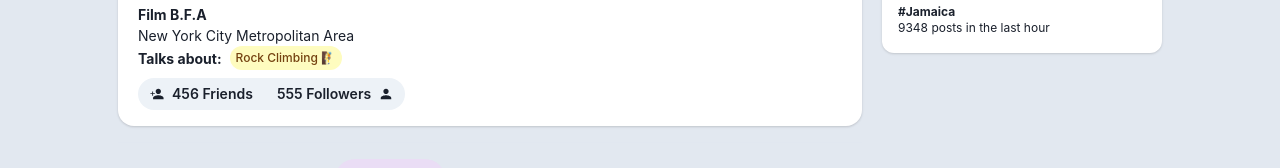
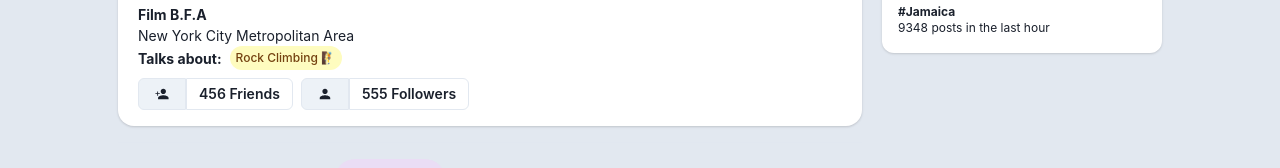
Before and after one commit to ColleagueApp/colleague, a React (Create React App) app in the folder client/: page / in a window 1280 px wide. Shown: the part 587-755 px from the top of the page. Built offline with nearby package versions, Linux system fonts and the light colour scheme.

Commit message:
Feat: Add befriend + follow buttons - Fix key/children behavior in PostsTab and SideBar componnets. - Other tweaks and fixes.

```diff
--- a/client/src/components/ProfileTabs/PostsTab/PostsTab.tsx
+++ b/client/src/components/ProfileTabs/PostsTab/PostsTab.tsx
@@ -1,6 +1,6 @@
 import React, { type ReactElement } from "react";
 import { PiSignpostFill } from "react-icons/pi";
-import { Flex, Divider } from "@chakra-ui/react";
+import { Flex, Divider, Box } from "@chakra-ui/react";
 import PostCard, { type PostCardProps } from "../../PostCard/PostCard";
 import { ProfilePanel, ProfileTab } from "../ProfileTabs";
 
@@ -17,7 +17,7 @@ function fetchPosts(): PostCardProps[] {
     {
       postBody: "Hello y'all just posting this piece!",
       profileID: "19282",
-      postID: "11233",
+      postID: "11234",
       postLikeCount: 234,
       postMediaType: "image",
       postMediaSrc:
@@ -52,7 +52,7 @@ export function PostsPanel(): ReactElement {
               postMediaType,
               postTopComment,
             }: PostCardProps) => (
-              <>
+              <Box key={`post-${postID}`}>
                 <PostCard
                   postBody={postBody}
                   postID={postID}
@@ -64,7 +64,7 @@ export function PostsPanel(): ReactElement {
                   postTopComment={postTopComment}
                 />
                 <Divider my={4} colorScheme="colleaguePurple" />
-              </>
+              </Box>
             ),
           )}
         </Flex>
--- a/client/src/components/ProfileWall/ProfileWall.tsx
+++ b/client/src/components/ProfileWall/ProfileWall.tsx
@@ -14,6 +14,8 @@ import {
   TagLabel,
   type ThemeTypings,
   useColorModeValue,
+  IconButton,
+  Stack,
 } from "@chakra-ui/react";
 import React, { type ReactElement } from "react";
 import { IoMdPerson, IoMdPersonAdd } from "react-icons/io";
@@ -128,12 +130,12 @@ export default function ProfileWall(): ReactElement {
                   interestName,
                 }) => (
                   <Tag
+                    key={interestID}
                     px={1.5}
                     variant="subtle"
                     rounded="full"
                     fontSize="sm"
                     colorScheme={interestColorScheme}
-                    id={interestID}
                   >
                     <TagLabel fontSize="xs">
                       {interestName} {interestEmoji}
@@ -142,22 +144,30 @@ export default function ProfileWall(): ReactElement {
                 ),
               )}
             </HStack>
-            <ButtonGroup rounded="full" size="sm" isAttached my={2}>
-              <Button
-                rounded="full"
-                leftIcon={<Icon as={IoMdPersonAdd} />}
-                aria-label=""
-              >
-                {friends} Friends
-              </Button>
-              <Button
-                rounded="full"
-                rightIcon={<Icon as={IoMdPerson} />}
-                aria-label=""
-              >
-                {followers} Followers
-              </Button>
-            </ButtonGroup>
+            <Stack direction="row">
+              <ButtonGroup size="sm" my={2} isAttached>
+                <IconButton
+                  aria-label="Add friend"
+                  px={4}
+                  borderWidth={1}
+                  icon={<IoMdPersonAdd />}
+                />
+                <Button aria-label="" variant="outline">
+                  {friends} Friends
+                </Button>
+              </ButtonGroup>
+              <ButtonGroup size="sm" my={2} isAttached>
+                <IconButton
+                  aria-label="Follow?"
+                  px={4}
+                  borderWidth={1}
+                  icon={<Icon as={IoMdPerson} />}
+                />
+                <Button aria-label="" variant="outline">
+                  {followers} Followers
+                </Button>
+              </ButtonGroup>
+            </Stack>
           </VStack>
         </Flex>
       </Flex>
--- a/client/src/components/SideBar/SideBar.tsx
+++ b/client/src/components/SideBar/SideBar.tsx
@@ -56,6 +56,7 @@ DialogueBox.defaultProps = {
 
 // TrendingBox
 interface HashFormat {
+  hashID: string;
   topic: string;
   postCount: number;
   link: string;
@@ -66,8 +67,8 @@ function TrendingBox({
   trendingHash: HashFormat[];
 }): ReactElement {
   const topicTags: ReactNode[] = trendingHash.map(
-    ({ topic, postCount, link }): ReactNode => (
-      <Link href={link} textAlign="left" pb={2}>
+    ({ topic, hashID, postCount, link }): ReactNode => (
+      <Link key={`hashtag-${hashID}`} href={link} textAlign="left" pb={2}>
         <Heading fontSize="xs">#{topic}</Heading>
         <Text fontSize="xs">{postCount} posts in the last hour </Text>
       </Link>
@@ -98,7 +99,7 @@ function UpdatesBox({
 }): ReactElement {
   const friendStatus: ReactNode[] = updateList.map(
     ({ userName, name, profilePic, profileID }): ReactNode => (
-      <Link href={`./${profileID}`}>
+      <Link key={`friendStatus${profileID}`} href={`./${profileID}`}>
         <Avatar name={name} src={profilePic} />
         <Text fontSize="xs">{userName}</Text>
       </Link>
--- a/client/src/pages/ProfilePage/ProfilePage.tsx
+++ b/client/src/pages/ProfilePage/ProfilePage.tsx
@@ -23,11 +23,15 @@ import {
   EventsTab,
 } from "../../components/ProfileTabs/EventsTab/EventsTab";
 
-const testTrending: Array<{ topic: string; postCount: number; link: string }> =
-  [
-    { topic: "ASAP", postCount: 84950, link: "./" },
-    { topic: "Jamaica", postCount: 9348, link: "./" },
-  ];
+const testTrending: Array<{
+  topic: string;
+  hashID: string;
+  postCount: number;
+  link: string;
+}> = [
+  { hashID: "2394", topic: "ASAP", postCount: 84950, link: "./" },
+  { hashID: "2984", topic: "Jamaica", postCount: 9348, link: "./" },
+];
 const testUpdates: Array<{
   userName: string;
   name: string;
@@ -61,11 +65,8 @@ export default function ProfilePage(): ReactElement {
               <EventsTab />
             </TabList>
             <TabPanels>
-              {/* Profile */}
               <CanvasPanel />
-              {/* Posts */}
               <PostsPanel />
-              {/* Events */}
               <EventsPanel />
             </TabPanels>
           </Tabs>
```
